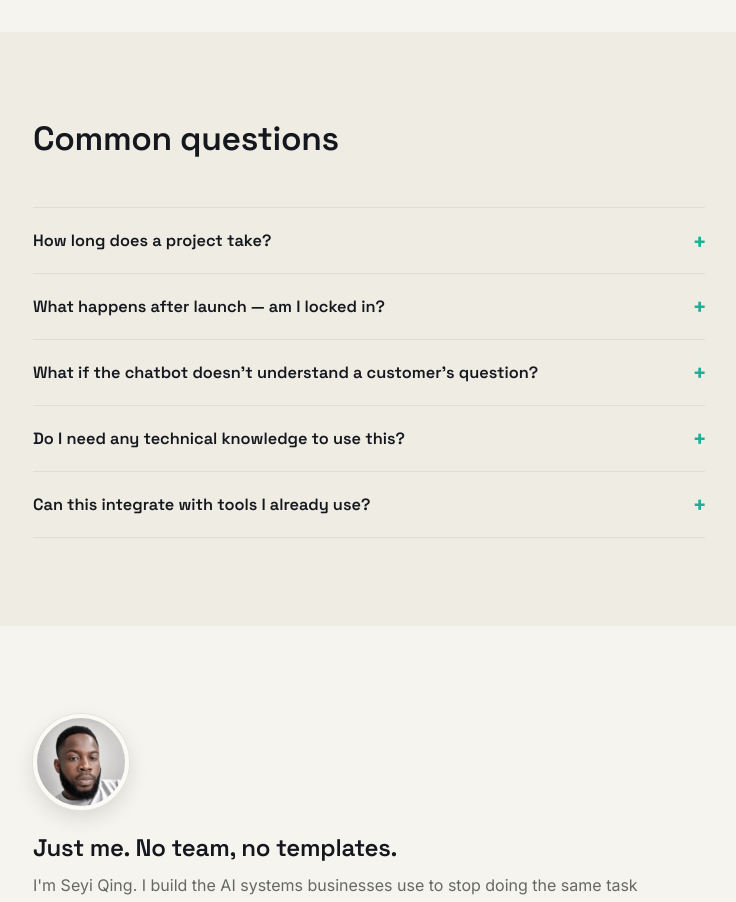
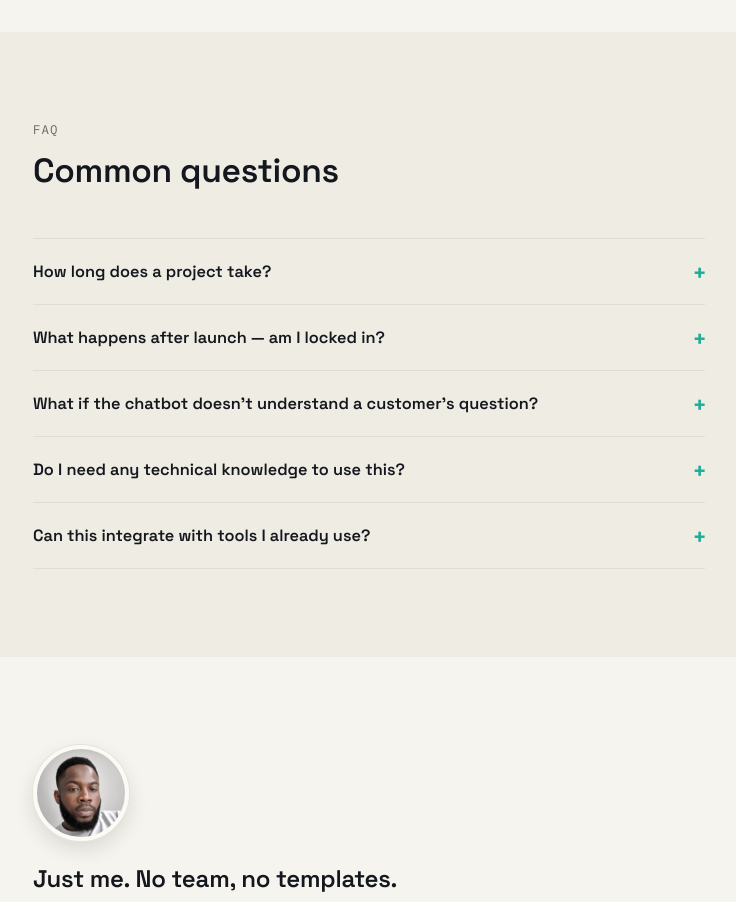
Before and after one commit to seyi-qing/seyi-qing, a React (Vite) app in the folder frontend/: page / in a window 1280 px wide. Shown: the part 6200-7102 px from the top of the page, without its empty margins (271-1007 px from the left). Built offline with nearby package versions, Linux system fonts and the light colour scheme.

Commit message:
design: add section eyebrow to FAQ

```diff
--- a/frontend/src/components/FAQ.jsx
+++ b/frontend/src/components/FAQ.jsx
@@ -1,15 +1,11 @@
 import { faq } from "../data/content.js";
 
-/**
- * FAQ section. Uses native <details>/<summary> rather than custom JS
- * accordion state — keyboard accessible and screen-reader friendly for
- * free, no extra code needed.
- */
 export default function FAQ() {
   return (
     <section id="faq" className="section section--muted">
       <div className="section__inner section__inner--narrow">
         <div className="section__header">
+          <p className="section__eyebrow">FAQ</p>
           <h2>Common questions</h2>
         </div>
         <div className="faq-list">
```
